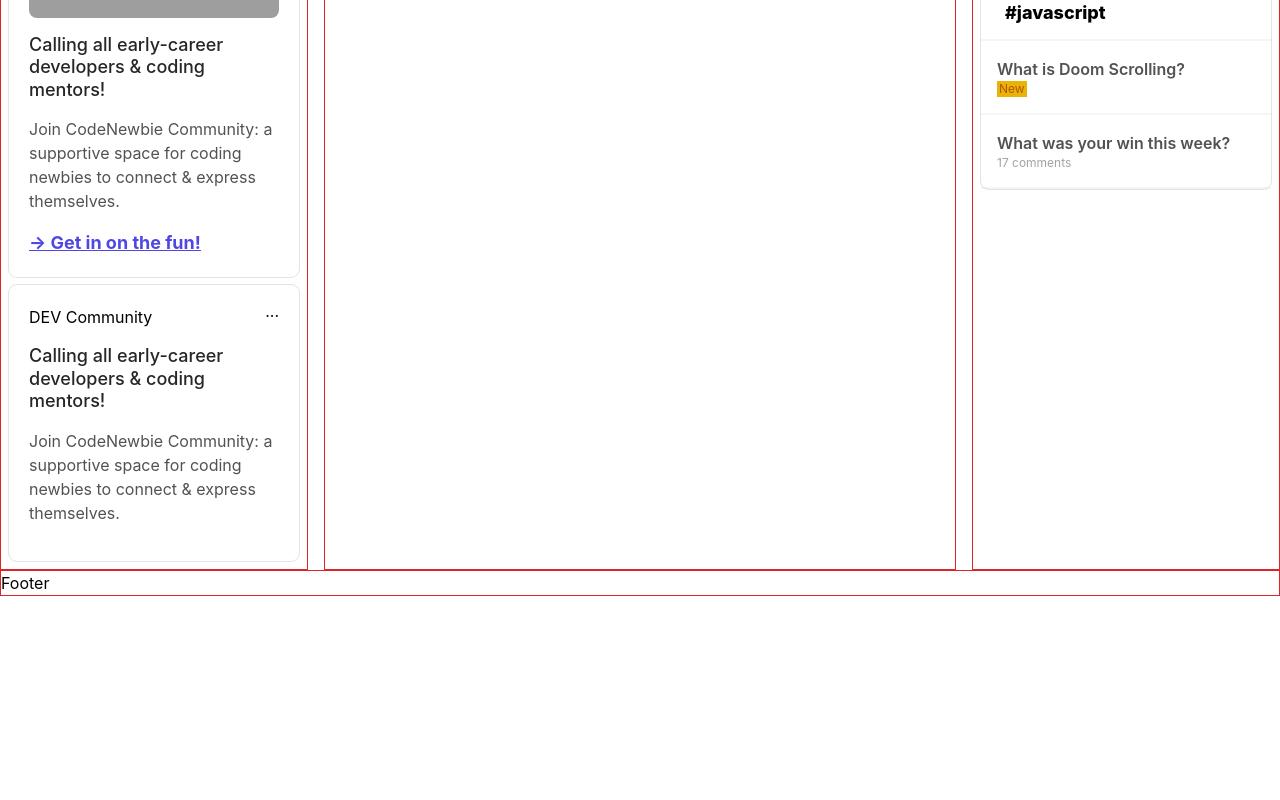
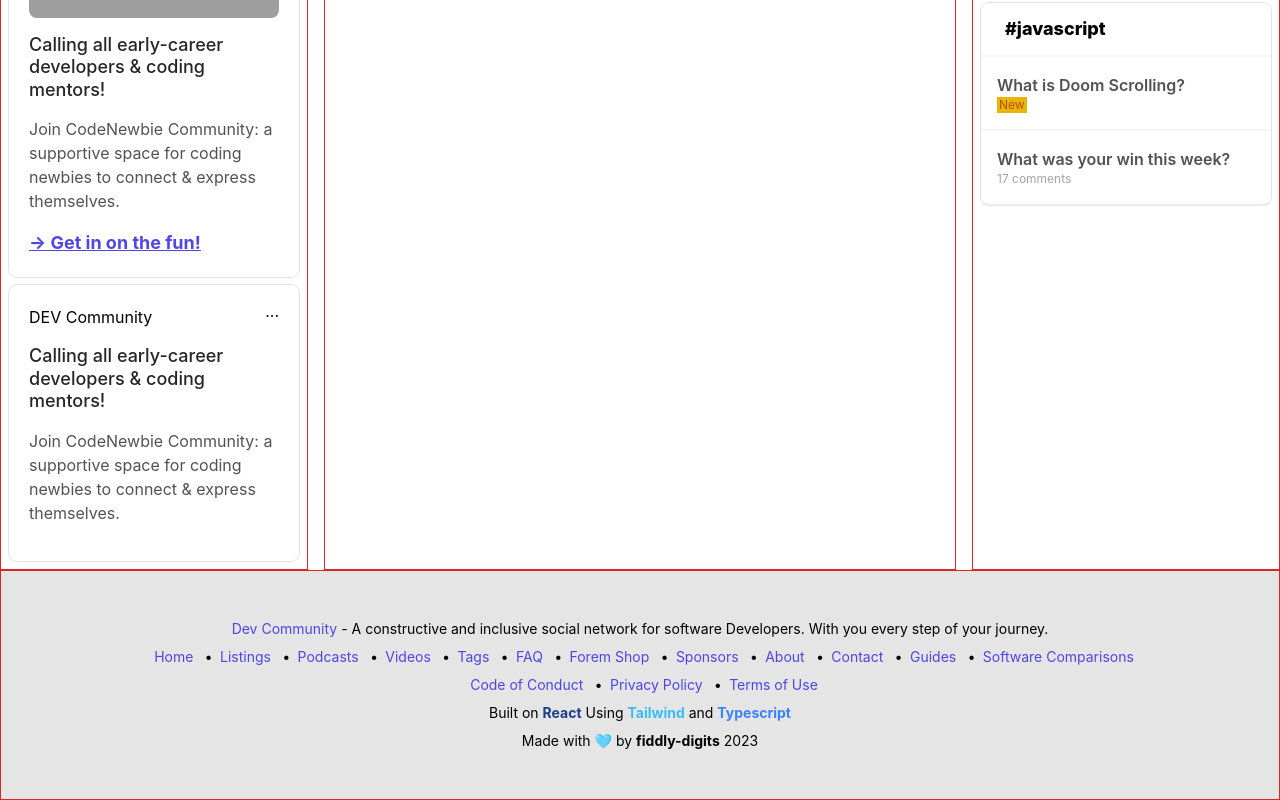
Before and after one commit to fiddly-digits/react-module-challenge, a React (Vite) app: page / in a window 1280 px wide. Shown: the part 1407-2207 px from the top of the page. Before the commit the page ends 2003 px from the top, so only its background shows below. Built offline with nearby package versions, Linux system fonts and the light colour scheme; grey boxes are pictures that could not be loaded; some icons are missing.

Commit message:
feat: footer created

```diff
--- /dev/null
+++ b/src/components/Footer.tsx
@@ -0,0 +1,32 @@
+import { items, otherItems } from '../utils/common.utils';
+export default function Footer() {
+  return (
+    <footer className='container grid grid-cols-12 p-12 mx-auto border-helper'>
+      <div className='flex flex-col items-center justify-center col-span-12 gap-2 text-sm text-center'>
+        <p>
+          <span className='text-indigo-600 hover:underline'>Dev Community</span>{' '}
+          - A constructive and inclusive social network for software Developers.
+          With you every step of your journey.
+        </p>
+        <ul className='flex gap-3 justify-center items-center flex-wrap whitespace-nowrap text-indigo-600 [&>*:first-child]:text-clean'>
+          {items.map((item) => (
+            <li className='text-decoration'>{item.name}</li>
+          ))}
+        </ul>
+        <ul className='flex gap-3 whitespace-nowrap text-indigo-600 [&>*:first-child]:text-clean'>
+          {otherItems.map((item) => (
+            <li className='text-decoration'>{item.name}</li>
+          ))}
+        </ul>
+        <p>
+          Built on <span className='font-bold text-blue-900'>React</span> Using{' '}
+          <span className='font-bold text-sky-400'>Tailwind</span> and{' '}
+          <span className='font-bold text-blue-500'>Typescript</span>
+        </p>
+        <p>
+          Made with 🩵 by <span className='font-bold'>fiddly-digits</span> 2023
+        </p>
+      </div>
+    </footer>
+  );
+}
--- a/src/components/Navbar.tsx
+++ b/src/components/Navbar.tsx
@@ -5,13 +5,13 @@
   isOnline: boolean;
 }
 
-//FIXME: Fix position of the navbar to top
+//TODO: Create Onside Menu
+//TODO: Make Login Card
 
 export default function Navbar(props: Props) {
   return (
     <nav className='container grid grid-cols-12 mx-auto h-14'>
       <div className='flex items-center justify-between col-span-12 px-2'>
-        {/* //TODO: Create Onside Menu */}
         <div className='flex items-center w-1/3 gap-2'>
           <a className='p-2 space-y-1 rounded-md hover:bg-indigo-200/50 md:hidden'>
             <div className='w-5 h-0.5 bg-gray-600'></div>
--- a/src/components/RightAside.tsx
+++ b/src/components/RightAside.tsx
@@ -6,7 +6,7 @@
 
 export default function RightAside() {
   return (
-    <aside className='hidden px-2 md:flex md:flex-col md:col-span-3 md:col-start-10 md:row-span-3 border-helper'>
+    <aside className='hidden px-2 py-4 md:flex md:flex-col md:col-span-3 md:col-start-10 md:row-span-3 border-helper'>
       <DevCommCard img='https://rb.gy/mfaj5' endLink='→ Get in on the fun!' />
       <ListingsCard />
       <HashCard hash='#discuss' />
--- a/src/index.css
+++ b/src/index.css
@@ -17,6 +17,15 @@
   }
 }
 
+@layer components {
+  .text-decoration {
+    @apply before:content-["\2022"] before:text-black before:pe-2 before:inline-block before:font-bold;
+  }
+  .text-clean {
+    @apply before:content-["\0020"];
+  }
+}
+
 .search-bar {
   border-color: transparent;
   border-style: none;
--- a/src/pages/Home.tsx
+++ b/src/pages/Home.tsx
@@ -1,10 +1,12 @@
 import Navbar from '../components/Navbar';
 import LeftAside from '../components/LeftAside';
 import RightAside from '../components/RightAside';
+import Footer from '../components/Footer';
+
 export default function Home() {
   return (
     <>
-      <header className=' bg-white shadow-[0_2px_15px_-3px_rgba(0,0,0,0.07),0_10px_20px_-2px_rgba(0,0,0,0.04)]'>
+      <header className=' bg-white shadow-[0_2px_15px_-3px_rgba(0,0,0,0.07),0_10px_20px_-2px_rgba(0,0,0,0.04)] sticky top-0'>
         <Navbar isOnline={true} />
       </header>
 
@@ -19,8 +21,11 @@
           </aside> */}
           <RightAside />
         </div>
-        <footer className='grid grid-cols-12 border-helper'>Footer</footer>
       </div>
+
+      <footer className='bg-neutral-200'>
+        <Footer />
+      </footer>
     </>
   );
 }
```
